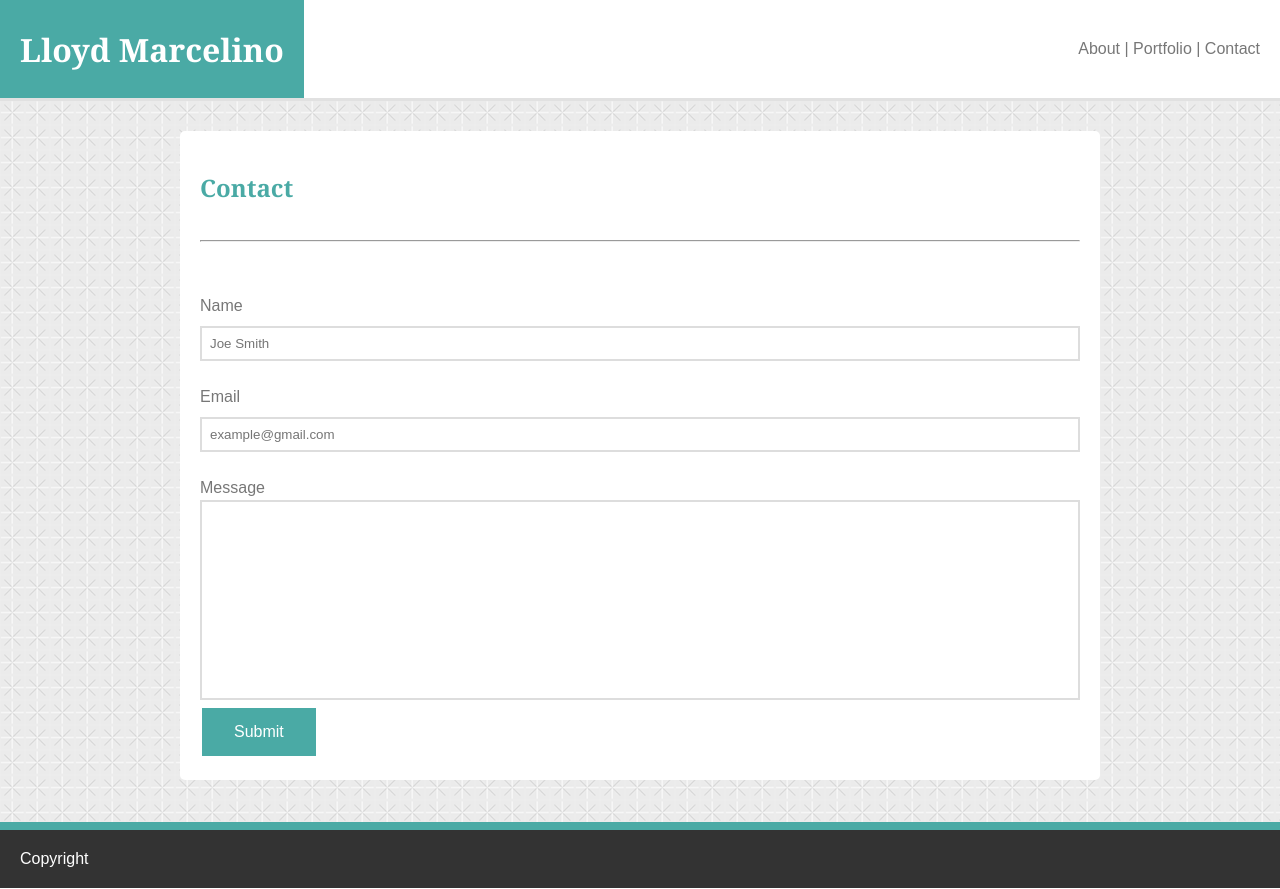
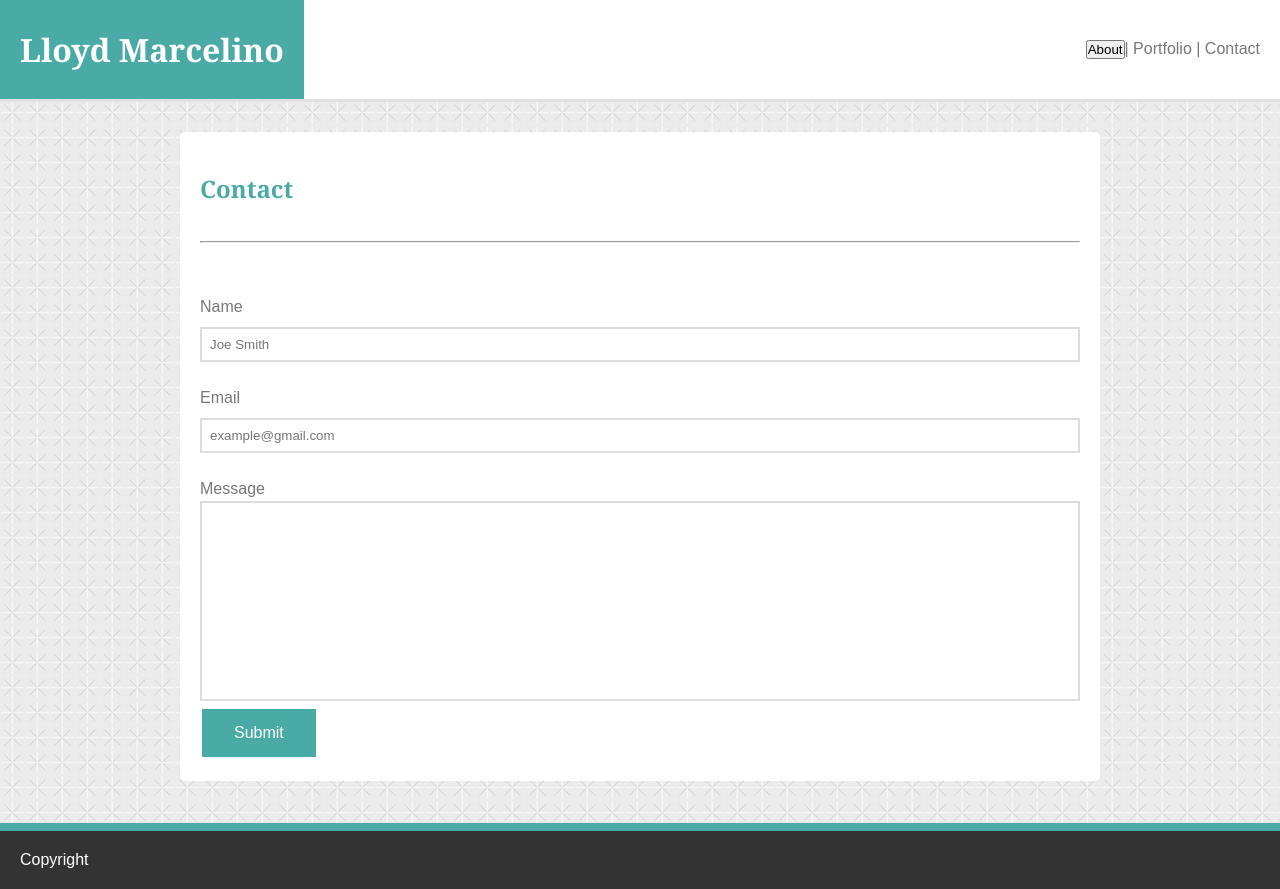
Before and after one commit to Ethanlloyd21/Portfolio, a plain HTML site: page contact.html in a window 1280 px wide. Drawn offline with Linux system fonts and the light colour scheme.

Commit message:
new format.css

```diff
--- a/assets/css/format.css
+++ b/assets/css/format.css
@@ -37,6 +37,8 @@ header h1 {
 }
 
 header p {
+  display: flex;
+  justify-content: right;
   padding: 40px 20px;
 }
 
--- a/contact.html
+++ b/contact.html
@@ -12,7 +12,9 @@
 <body>
     <header>
         <h1>Lloyd Marcelino</h1>
-        <p>About | Portfolio | Contact</p>
+        <p>
+            <button class"about">About</button> | Portfolio | Contact
+        </p>
     </header>
     <main>
         <article>
```
